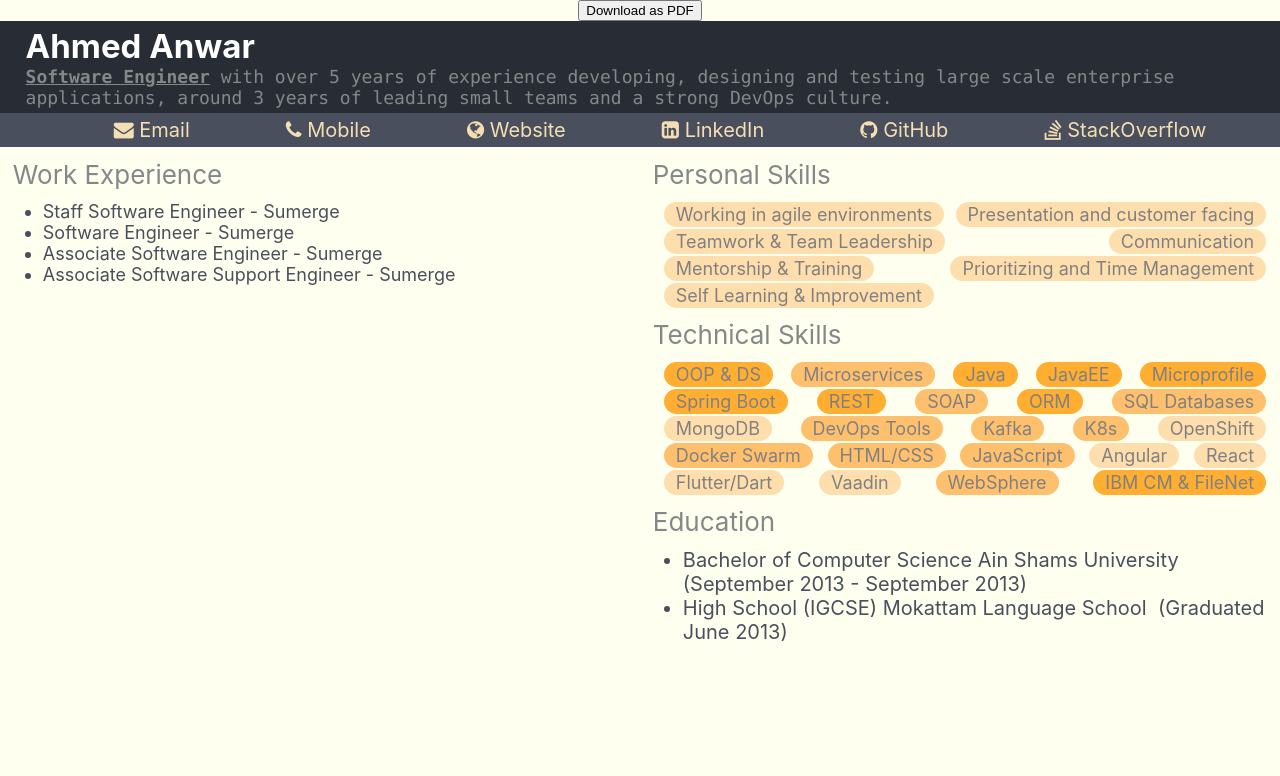
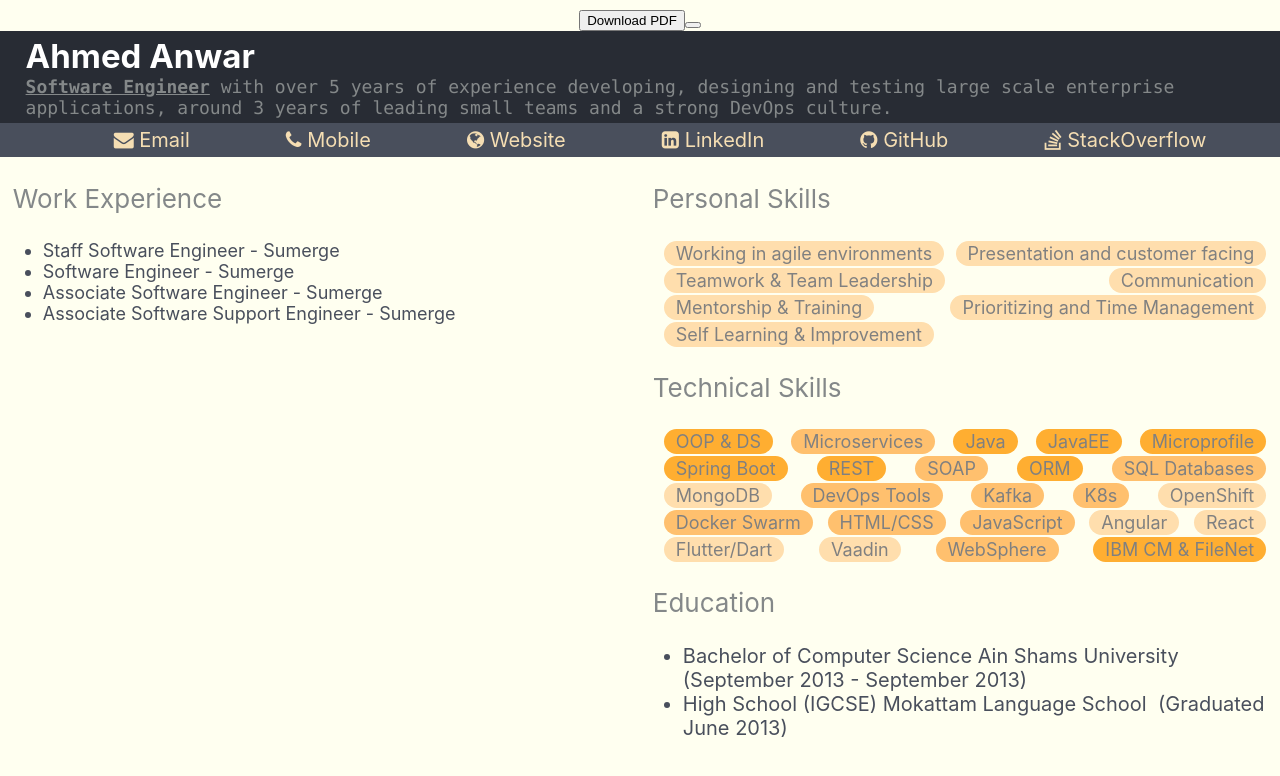
Before and after one commit to AhmedAnwarM/resume-builder, a React (Create React App) app: page / in a window 1280 px wide. Shown: the top 776 px of the page. Built offline with nearby package versions, Linux system fonts and the light colour scheme.

Commit message:
Add buttons to download with different quality

```diff
--- a/package.json
+++ b/package.json
@@ -10,6 +10,7 @@
     "font-awesome": "^4.7.0",
     "html2pdf.js": "^0.9.3",
     "react": "^17.0.2",
+    "react-bootstrap": "^1.6.1",
     "react-dom": "^17.0.2",
     "react-scripts": "4.0.3",
     "web-vitals": "^1.1.2"
--- a/src/components/Resume.css
+++ b/src/components/Resume.css
@@ -13,7 +13,7 @@
 
 .sectionTitle {
     color: #848889;
-    line-height: 0;
+    line-height: 1.1;
     text-align: left;
 }
 
--- /dev/null
+++ b/src/components/download-btn/DownloadPDF.css
@@ -0,0 +1,46 @@
+.downloadPdf {
+    appearance: button;
+    background-color: rgb(13, 202, 240);
+    border-bottom-color: rgb(13, 202, 240);
+    border-bottom-style: solid;
+    border-bottom-width: 1px;
+    border-image-repeat: stretch;
+    border-image-source: none;
+    border-image-width: 1;
+    border-left-color: rgb(13, 202, 240);
+    border-left-style: solid;
+    border-left-width: 1px;
+    border-right-color: rgb(13, 202, 240);
+    border-right-style: solid;
+    border-right-width: 1px;
+    border-top-color: rgb(13, 202, 240);
+    border-radius: 4px 0 0 4px;
+    border-top-style: solid;
+    border-top-width: 1px;
+    box-sizing: border-box;
+    color: rgb(0, 0, 0);
+    cursor: pointer;
+    display: block;
+    flex-basis: auto;
+    flex-grow: 1;
+    flex-shrink: 1;
+    font-family: -apple-system, BlinkMacSystemFont, "Segoe UI", "Roboto", "Oxygen", "Ubuntu", "Cantarell", "Fira Sans", "Droid Sans", "Helvetica Neue", sans-serif;
+    font-size: 16px;
+    font-weight: 400;
+    line-height: 24px;
+    margin: 0;
+    padding: 6px 12px;
+    position: relative;
+    text-align: center;
+    text-decoration: rgb(0, 0, 0);
+    text-decoration-line: none;
+    text-decoration-style: solid;
+    text-decoration-thickness: auto;
+    text-transform: none;
+    transition-delay: 0s, 0s, 0s, 0s;
+    transition-duration: 0.15s, 0.15s, 0.15s, 0.15s;
+    transition-property: color, background-color, border-color, box-shadow;
+    transition-timing-function: ease-in-out, ease-in-out, ease-in-out, ease-in-out;
+    user-select: none;
+    vertical-align: middle;
+}
--- a/src/components/download-btn/DownloadPDF.js
+++ b/src/components/download-btn/DownloadPDF.js
@@ -1,20 +1,41 @@
 import {Component} from "react";
 import html2pdf from "html2pdf.js";
+import {Button, ButtonGroup, Dropdown} from "react-bootstrap";
 
 class DownloadPDF extends Component {
     constructor(props) {
         super(props);
+        this.state = {
+            quality: 4
+        }
     }
 
     render() {
-        return (<button onClick={this.downloadPdf}>Download as PDF</button>);
+        return (
+            // TODO: Styling :(
+            <Dropdown className="downloadPdf" as={ButtonGroup}>
+                <Button variant="info">Download PDF</Button>
+                <Dropdown.Toggle split variant="info"/>
+                <Dropdown.Menu>
+                    <Dropdown.Item onClick={() => {
+                        this.downloadPdf(4)
+                    }}>High Quality</Dropdown.Item>
+                    <Dropdown.Item onClick={() => {
+                        this.downloadPdf(2)
+                    }}>Medium Quality</Dropdown.Item>
+                    <Dropdown.Item onClick={() => {
+                        this.downloadPdf(1)
+                    }}>Low Quality</Dropdown.Item>
+                </Dropdown.Menu>
+            </Dropdown>
+        );
     }
 
-    downloadPdf() {
-        // TODO: Check if there is a way to print with better quality
+    downloadPdf(quality) {
         let opt = {
             filename: 'generated-resume.pdf',
-            jsPDF: {format: 'A4'}
+            jsPDF: {format: 'A4'},
+            html2canvas: {scale: quality}
         };
         html2pdf(document.getElementById("resume"), opt);
     }
--- a/src/index.js
+++ b/src/index.js
@@ -2,7 +2,6 @@ import React from 'react';
 import ReactDOM from 'react-dom';
 import './index.css';
 import App from './App';
-import reportWebVitals from './reportWebVitals';
 
 ReactDOM.render(
     <React.StrictMode>
@@ -10,5 +9,3 @@ ReactDOM.render(
     </React.StrictMode>,
     document.getElementById('root')
 );
-
-reportWebVitals();
--- a/src/reportWebVitals.js
+++ /dev/null
@@ -1,13 +0,0 @@
-const reportWebVitals = onPerfEntry => {
-    if (onPerfEntry && onPerfEntry instanceof Function) {
-        import('web-vitals').then(({getCLS, getFID, getFCP, getLCP, getTTFB}) => {
-            getCLS(onPerfEntry);
-            getFID(onPerfEntry);
-            getFCP(onPerfEntry);
-            getLCP(onPerfEntry);
-            getTTFB(onPerfEntry);
-        });
-    }
-};
-
-export default reportWebVitals;
```
Also changed, not shown: src/setupTests.js (deleted, +0 -5 lines), public/manifest.json, 2 other files (tests, documents, lock files or other folders).
